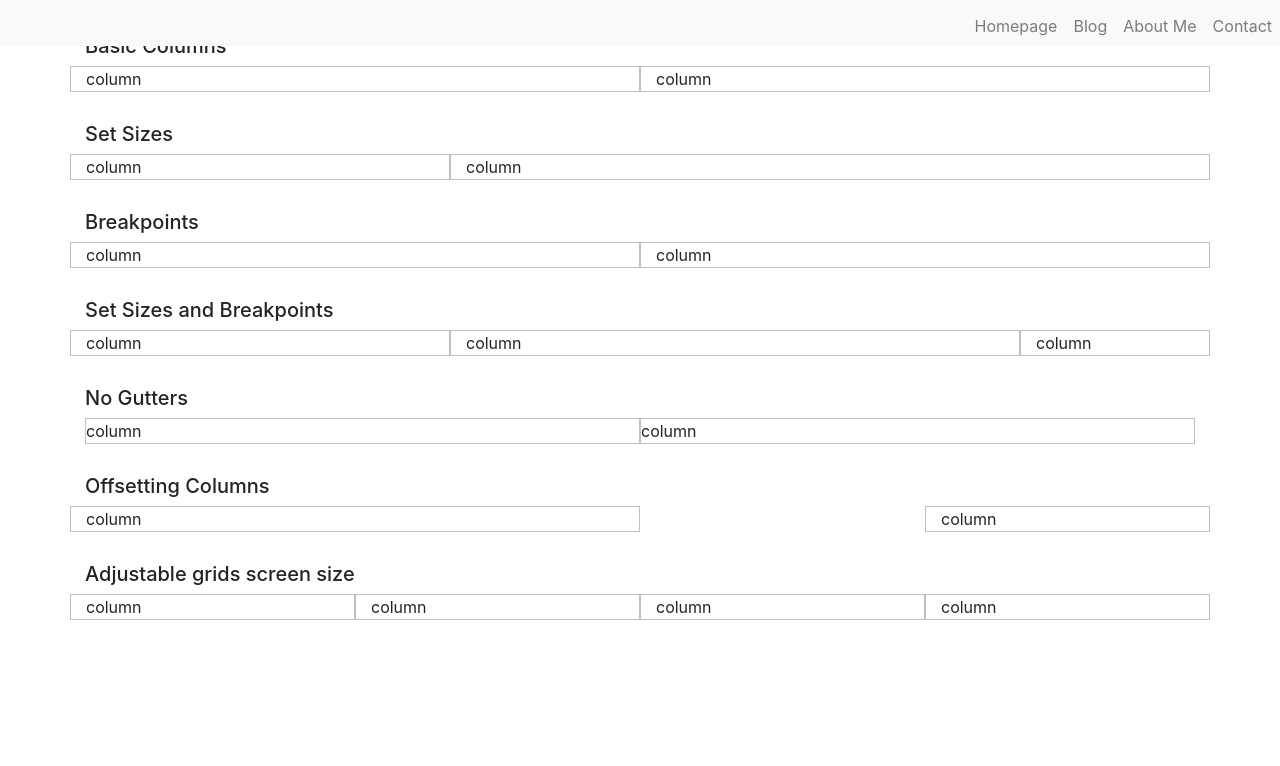
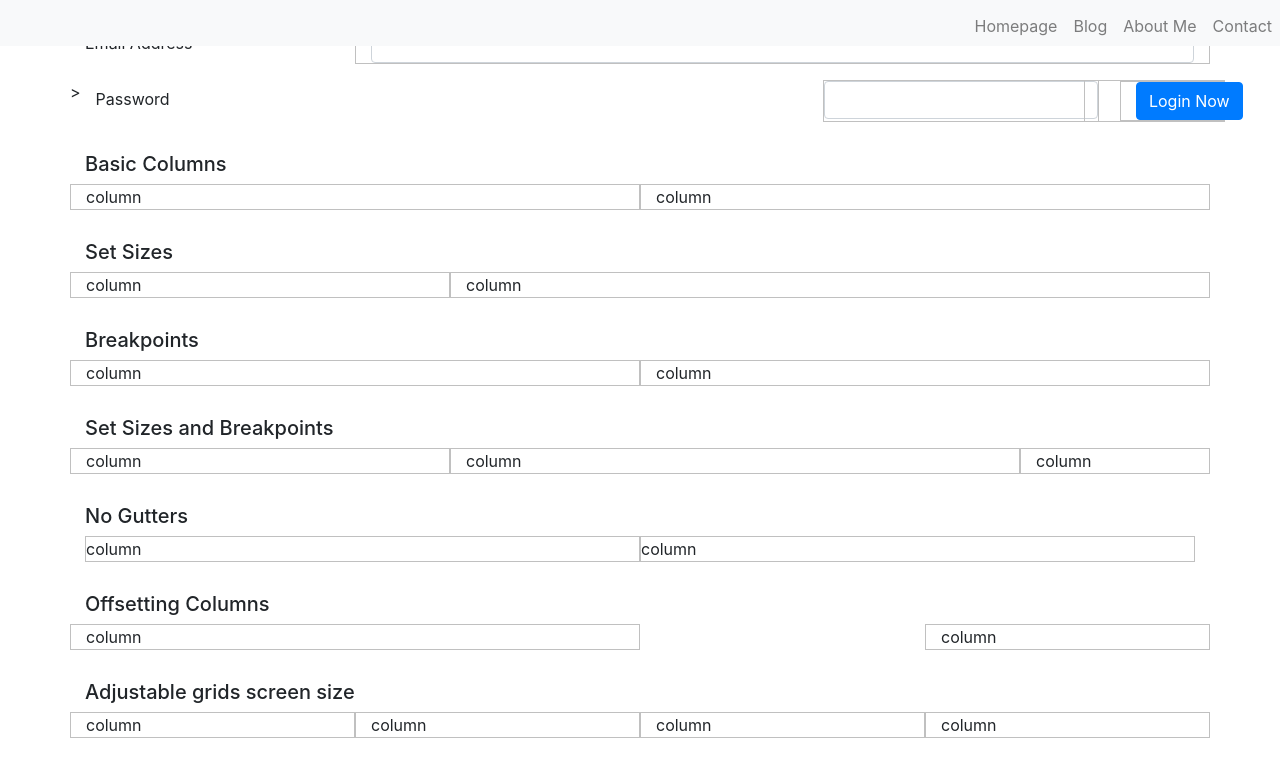
Before and after one commit to jlbouche/bootstrap-4-practice, a plain HTML site: page index.html in a window 1280 px wide. Shown: the part 34-800 px from the top of the page. Drawn offline with nearby package versions, Linux system fonts and the light colour scheme.

Commit message:
form practice

```diff
--- a/index.html
+++ b/index.html
@@ -59,6 +59,30 @@
                     </div>
                 </div>
             </div>
+        </div>
+
+        <!--forms practice-->
+
+        <div class="container" style="margin-top:20px">
+            <form>
+                <div class="form-group row">
+                    <label class="col-sm-3 col-form-label" for="email">Email Address</label>
+                    <div class="col-sm-9">
+                        <input type="text" class="form-control" id="email">
+                    </div>
+                </div>
+                <div class="form-group row">>
+                    <label class="col sm-3 col-form-label" for="password">Password</label>
+                    <div class="Col-sm-9">
+                        <input type="text" class="form-control" id="password">
+                    </div>
+                    <div class="row">
+                        <div class="col-sm-9 offset-sm-3">
+                            <button type="submit" class="btn btn-primary">Login Now</button>
+                        </div>
+                    </div>
+                </div>
+            </form>
         </div>
 
         <!--column examples/practice-->
```
